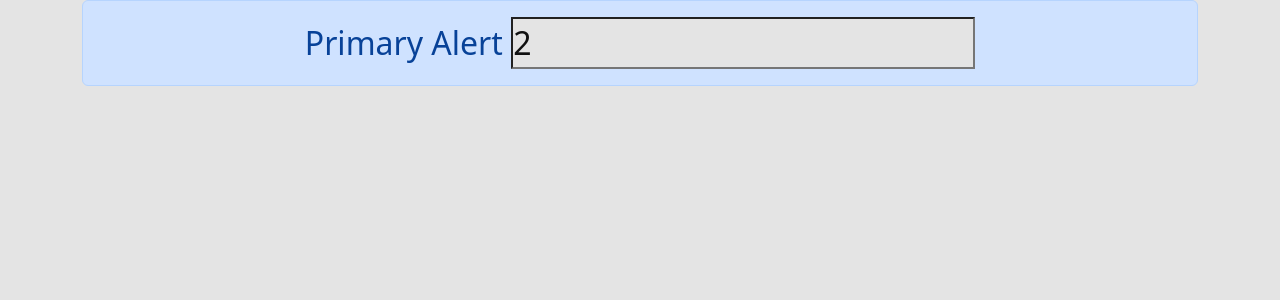
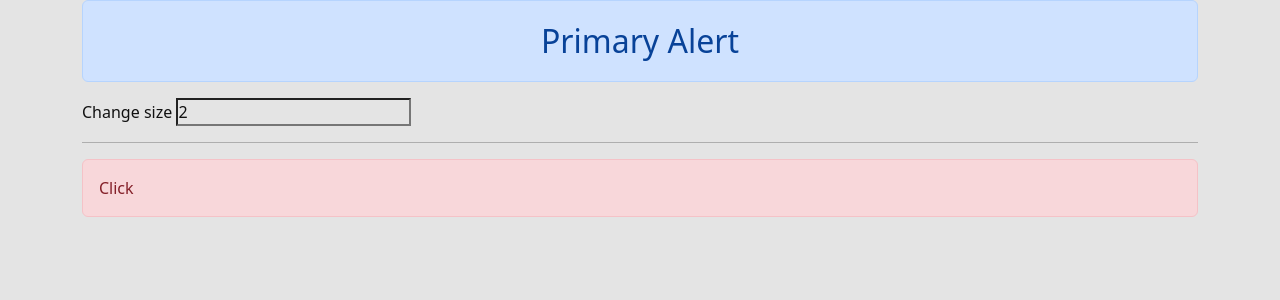
Before and after one commit to PiotrSierant/vue-studying, a Vue app: page / in a window 1280 px wide. Shown: the top 300 px of the page. Built offline with nearby package versions, Linux system fonts and the light colour scheme.

Commit message:
directive with args

```diff
--- a/src/App.vue
+++ b/src/App.vue
@@ -3,7 +3,11 @@
     <b-container>
       <b-alert v-font-size="size" show variant="primary">
         Primary Alert
-        <input type="text" v-model="size">
+      </b-alert>
+      Change size <input type="number" v-model="size">
+      <hr>
+      <b-alert v-my-on:click="click" show variant="danger">
+        Click
       </b-alert>
     </b-container>
   </div>
@@ -16,6 +20,11 @@ export default {
       size: 2,
     }
   },
+  methods: {
+    click() {
+      alert('Hello! My new directive! I use args...')
+    }
+  }
 }
 </script>
 <style>
--- a/src/main.js
+++ b/src/main.js
@@ -9,6 +9,18 @@ Vue.use(BootstrapVue)
 //   alert('Klikniety')
 // }
 
+Vue.directive('my-on', {
+  bind(element, binding) {
+    element.addEventListener(binding.arg, binding.value);
+  },
+  update(element, binding) {
+    element.removeEventListener(binding.arg, binding.oldValue);
+    element.addEventListener(binding.arg, binding.value);
+  },
+  unbind(element, binding) {
+    element.removeEventListener(binding.arg, binding.oldValue);
+  }
+})
 
 Vue.directive('font-size', {
   update(element, binding) {
```
